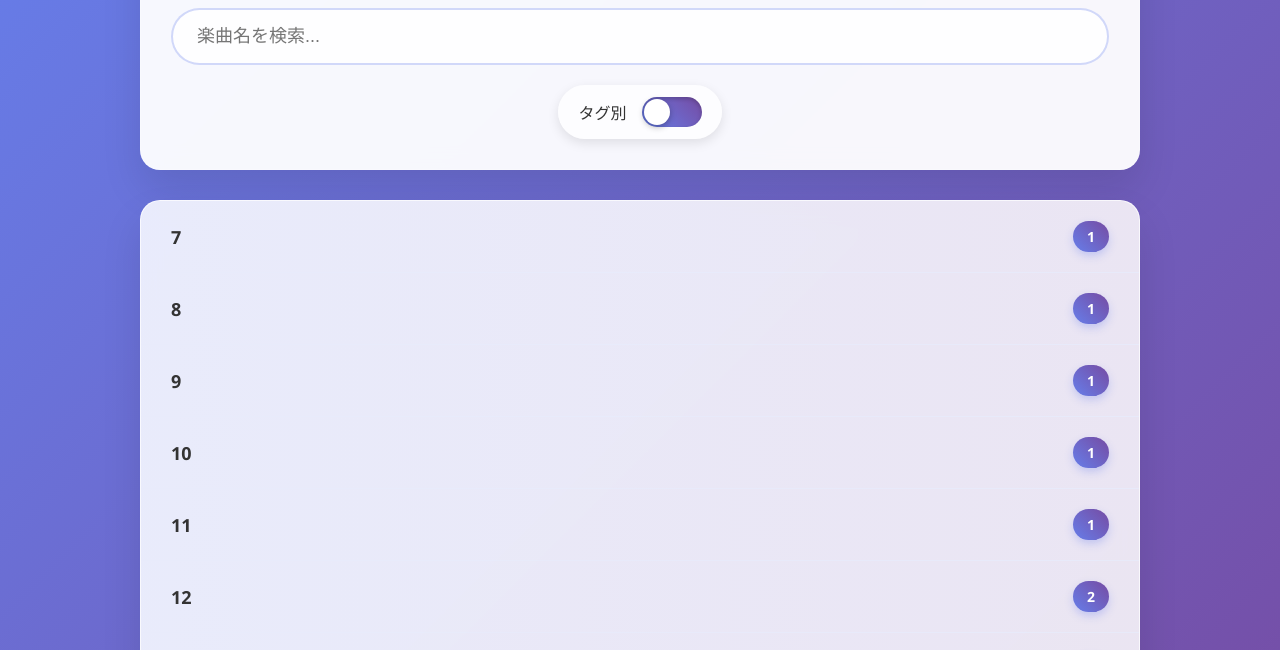
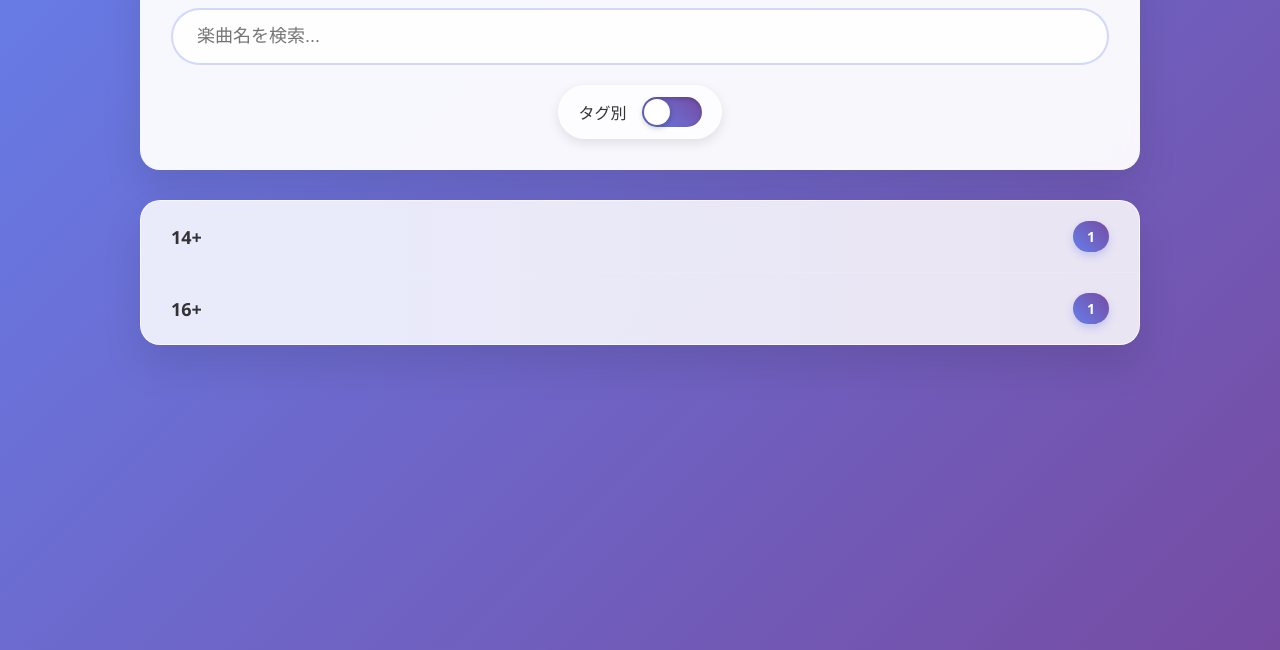
Before and after one commit to KurouSaShi/TAKUMICubicChartDB, a plain HTML site: page index.html in a window 1280 px wide. Shown: the part 131-781 px from the top of the page. Drawn offline with Linux system fonts and the light colour scheme.

Commit message:
Update index.html

```diff
--- a/index.html
+++ b/index.html
@@ -348,19 +348,9 @@
     <script>
         // サンプルデータ
         const pages = [
-            { title: "Red Zone", lvTag: 13, difficultyTag: "MAS", url: "#" },
+            { title: "ミニドラ絵描き唄", lvTag: 16, difficultyTag: "RAV", url: "#" },
             { title: "Fascination MAXX", lvTag: 14, difficultyTag: "MAS", url: "#" },
-            { title: "EGOISM 440", lvTag: 12, difficultyTag: "MAS", url: "#" },
-            { title: "Pluto", lvTag: 13, difficultyTag: "INS", url: "#" },
-            { title: "Saturn", lvTag: 11, difficultyTag: "RAV", url: "#" },
-            { title: "Moon", lvTag: 9, difficultyTag: "RAV", url: "#" },
-            { title: "Earth", lvTag: 10, difficultyTag: "INS", url: "#" },
-            { title: "Venus", lvTag: 8, difficultyTag: "RAV", url: "#" },
-            { title: "Mars", lvTag: 12, difficultyTag: "INS", url: "#" },
-            { title: "Jupiter", lvTag: 15, difficultyTag: "MAS", url: "#" },
-            { title: "Mercury", lvTag: 7, difficultyTag: "RAV", url: "#" },
-            { title: "Neptune", lvTag: 14, difficultyTag: "INS", url: "#" },
-            { title: "Uranus", lvTag: 13, difficultyTag: "MAS", url: "#" },
+
 
         ];
 
```
